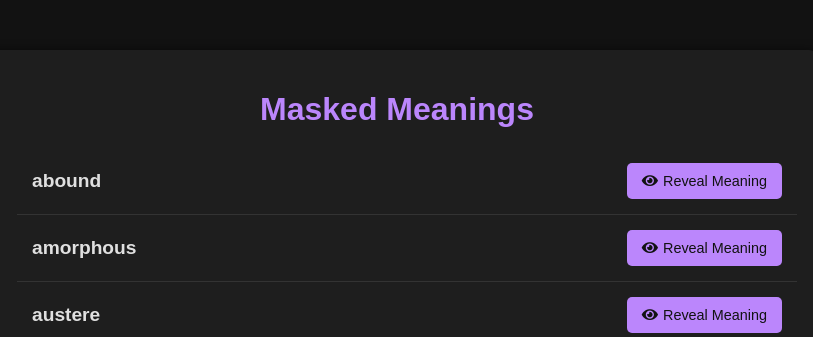
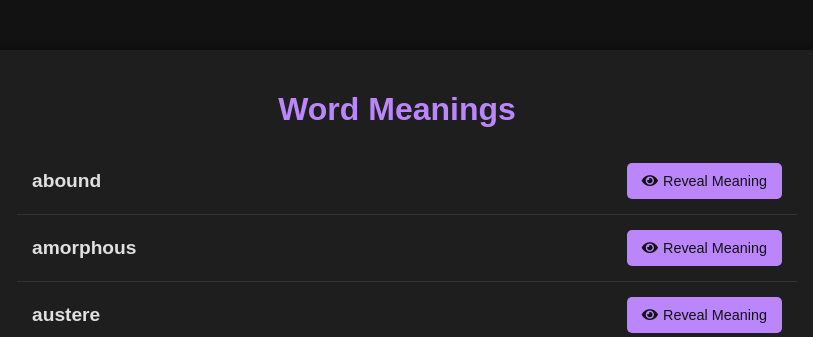
Before and after one commit to YeshwanthRams/Verbal, a Flask app: page / in a window 1280 px wide. Shown: the top 337 px of the page, without its empty margins (243-1056 px from the left). Run offline with Flask 3, Linux system fonts and the light colour scheme.

Commit message:
updated index

```diff
--- a/templates/index.html
+++ b/templates/index.html
@@ -9,7 +9,7 @@
 </head>
 <body>
     <div class="container">
-        <h1>Masked Meanings</h1>
+        <h1>Word Meanings</h1>
         <ul class="word-list">
             {% for word, meaning in words.items() %}
             <li class="word-item" data-word="{{ word }}">
```
